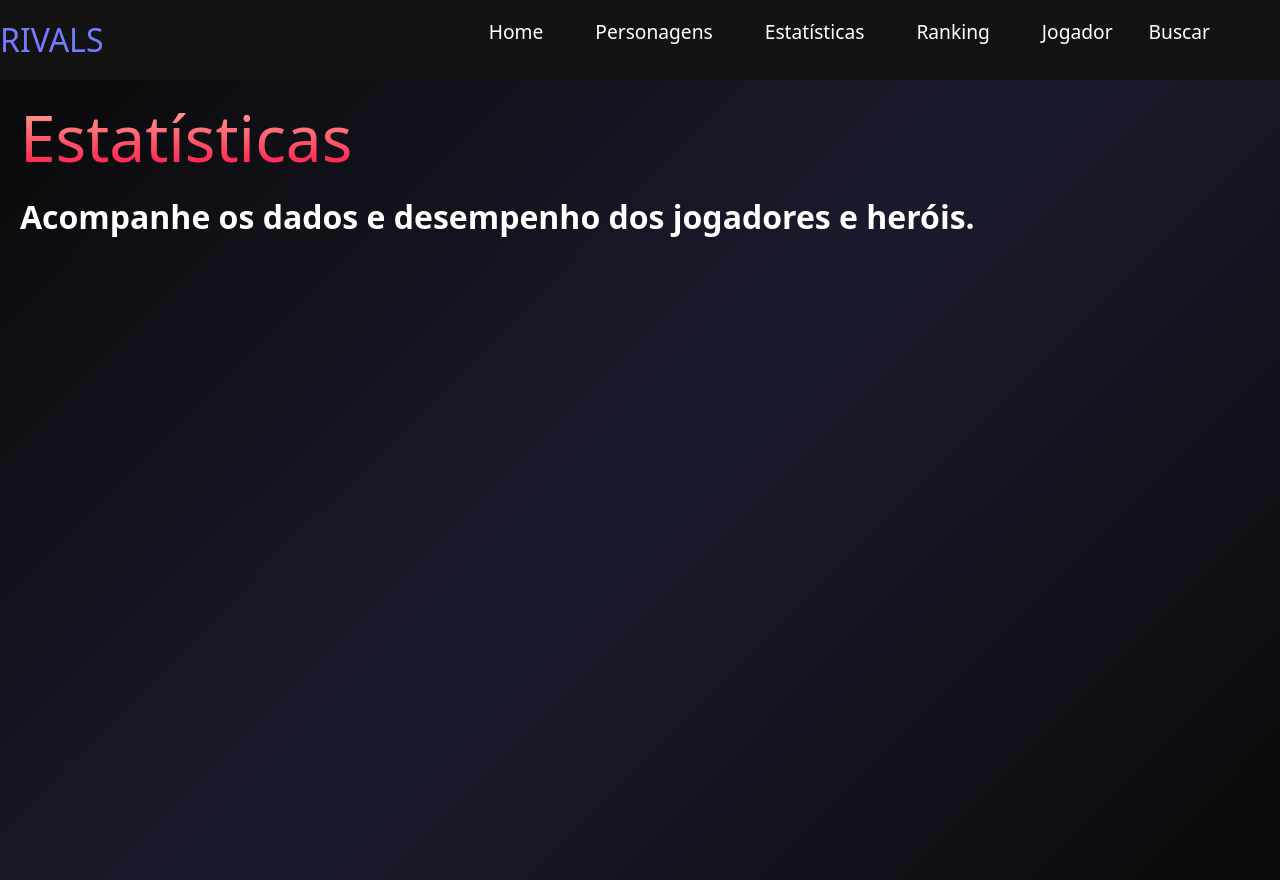
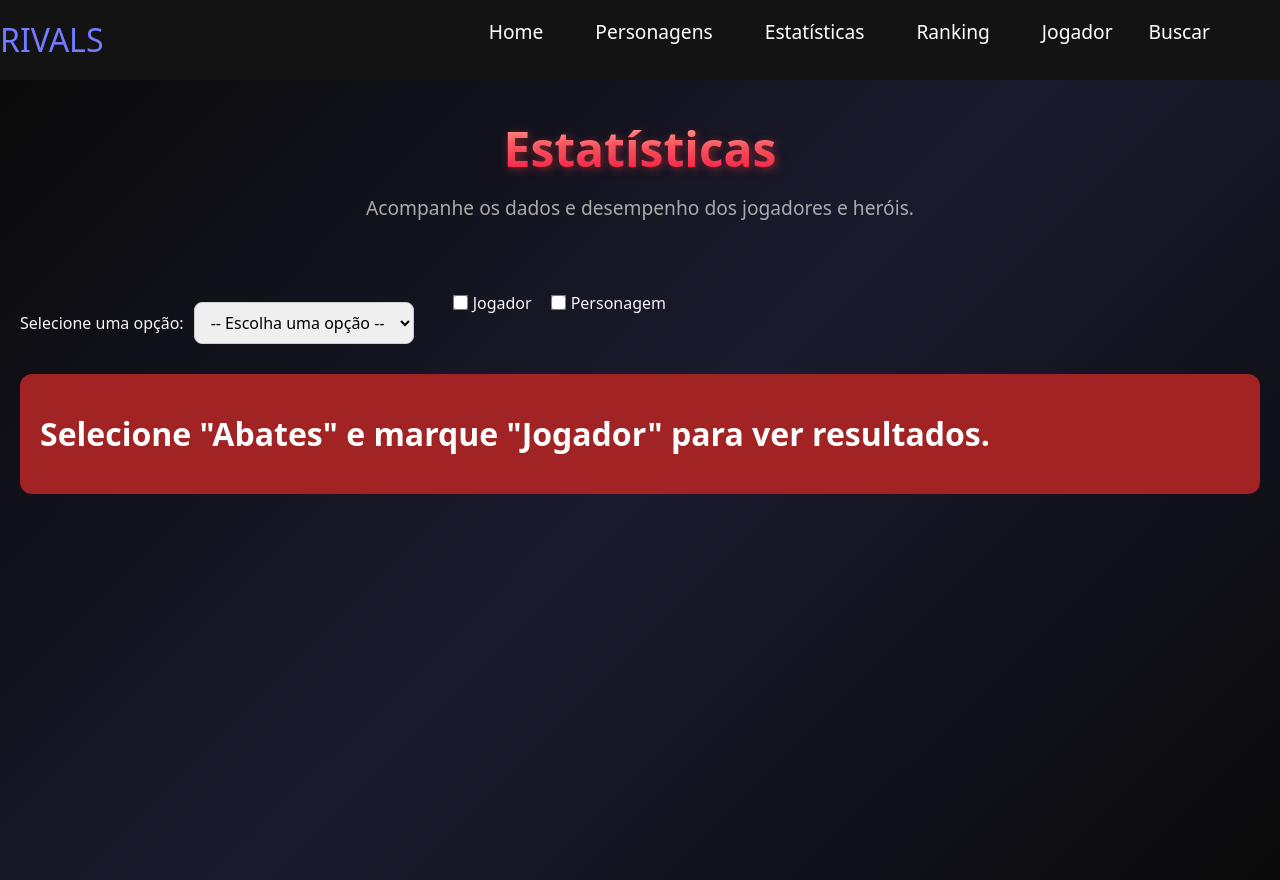
Before and after one commit to arnaldo212/Marvel-Rivals-Wiki, a React (Vite) app: page /estatisticas in a window 1280 px wide. Built offline with nearby package versions, Linux system fonts and the light colour scheme.

Commit message:
Abates jogador feito

```diff
--- a/package.json
+++ b/package.json
@@ -27,6 +27,6 @@
     "eslint-plugin-react-hooks": "^5.2.0",
     "eslint-plugin-react-refresh": "^0.4.22",
     "globals": "^16.4.0",
-    "vite": "^7.1.7"
+    "vite": "^7.2.2"
   }
 }
--- a/src/pages/Estatisticas.jsx
+++ b/src/pages/Estatisticas.jsx
@@ -1,12 +1,159 @@
-import React from "react";
+import React, { useState, useEffect } from "react";
 import styles from "./Estatisticas.module.css";
 
 export default function Estatisticas() {
+  const [opcaoSelecionada, setOpcaoSelecionada] = useState("");
+  const [mostrarJogador, setMostrarJogador] = useState(false);
+  const [mostrarPersonagem, setMostrarPersonagem] = useState(false);
+  const [dados, setDados] = useState([]);
+  const [loading, setLoading] = useState(false);
+  const [erro, setErro] = useState(null);
+
+  const opcoes = ["Partidas Jogadas", "Abates", "Vitorias"];
+
+  const handleBusca = async () => {
+    if (opcaoSelecionada === "Abates"){ // só faz a busca para "Abates"
+      let url = null;
+      if (mostrarJogador) {
+        url = "https://api-marvel-rivals.onrender.com/rank/statistics";
+      } else if (mostrarPersonagem) {
+        // FAZER BUSCA DE PERSONAGENS COM MAIS ABATES NO TOTAL NA API
+        url = "https://api-marvel-rivals.onrender.com/rank/statistics/magik";
+      } else {
+        setDados([]);
+        return;
+      }
+
+      try {
+        setLoading(true);
+        setErro(null);
+        setDados([]);
+
+        const resp = await fetch(url);
+        if (!resp.ok) throw new Error("Erro ao buscar estatísticas.");
+
+        const data = await resp.json();
+        setDados(data);
+      } catch (err) {
+        console.error("Erro na busca:", err);
+        setErro(err.message);
+      } finally {
+        setLoading(false);
+      }
+    }
+  };
+  //if(opcaoSelecionada === "")
+
+  useEffect(() => {
+    handleBusca();
+  }, [opcaoSelecionada, mostrarJogador]);
+
   return (
     <div className={styles.page_container}>
       <div className={styles.page_content}>
-        <h1>Estatísticas</h1>
-        <p>Acompanhe os dados e desempenho dos jogadores e heróis.</p>
+        <header className={styles.header}>
+          <h1>Estatísticas</h1>
+          <p>Acompanhe os dados e desempenho dos jogadores e heróis.</p>
+        </header>
+
+        {/* Filtros */}
+        <div className={styles.filtros}>
+          <div className={styles.dropdown_container}>
+            <label htmlFor="estatisticasSelect">Selecione uma opção:</label>
+            <select
+              id="estatisticasSelect"
+              value={opcaoSelecionada}
+              onChange={(e) => setOpcaoSelecionada(e.target.value)}
+              className={styles.dropdown}
+            >
+              <option value="">-- Escolha uma opção --</option>
+              {opcoes.map((opcao) => (
+                <option key={opcao} value={opcao}>
+                  {opcao}
+                </option>
+              ))}
+            </select>
+          </div>
+
+          <div className={styles.checkbox_container}>
+            <label className={styles.checkbox_label}>
+              <input
+                type="checkbox"
+                checked={mostrarJogador}
+                onChange={() => setMostrarJogador(!mostrarJogador)}
+              />
+              Jogador
+            </label>
+
+            <label className={styles.checkbox_label}>
+              <input
+                type="checkbox"
+                checked={mostrarPersonagem}
+                onChange={() => setMostrarPersonagem(!mostrarPersonagem)}
+              />
+              Personagem
+            </label>
+          </div>
+        </div>
+
+        {/* Resultado */}
+        <div className={styles.resultado}>
+          {loading && <p>Carregando dados...</p>}
+          {erro && <p style={{ color: "red" }}> {erro}</p>}
+
+          {!loading && dados.length > 0 && (
+            <table className={styles.tabela}>
+              <thead>
+                <tr>
+                  <th>ID</th>
+                  <th>Nome do Jogador</th>
+                  <th>Partidas</th>
+                  <th>Abates</th>
+                </tr>
+              </thead>
+              <tbody>
+                {dados.map((jogador) => (
+                  <tr key={jogador.id_jogador}>
+                    <td>{jogador.id_jogador}</td>
+                    <td>{jogador.nome_jogador}</td>
+                    <td>{jogador.partidas_jogadas}</td>
+                    <td>{jogador.total_abates}</td>
+                  </tr>
+                ))}
+              </tbody>
+            </table>
+          )}
+
+          {/* tabela de personagens */}
+          {!loading && dados.length > 0 && mostrarPersonagem && (
+            <table className={styles.tabela}>
+              <thead>
+                <tr>
+                  <th>ID</th>
+                  <th>Nome do Personagem</th>
+                  <th>Total Abates</th>
+                  <th>Partidas</th>
+                  <th>Jogadores únicos</th>
+                </tr>
+              </thead>
+              <tbody>
+                {dados.map((p) => (
+                  <tr key={p.id_personagem || p.nome_personagem}>
+                    <td>{p.id_personagem || "-"}</td>
+                    <td>{p.nome_personagem}</td>
+                    <td>{p.total_abates}</td>
+                    <td>{p.partidas_jogadas || "-"}</td>
+                    <td>{p.jogadores_unicos || "-"}</td>
+                  </tr>
+                ))}
+              </tbody>
+            </table>
+          )}
+
+          {!loading && !erro && dados.length === 0 && (
+            <p>Selecione "Abates" e marque "Jogador" para ver resultados.</p>
+          )}
+        </div>
       </div>
     </div>
   );
--- a/src/pages/Estatisticas.module.css
+++ b/src/pages/Estatisticas.module.css
@@ -54,3 +54,75 @@
     color: #aaa;
     font-weight: 400;
 }
+
+.dropdown_container {
+  margin-top: 40px;
+  color:#f6f6f6
+}
+
+.dropdown {
+  margin-left: 10px;
+  padding: 8px 12px;
+  font-size: 16px;
+  border-radius: 8px;
+  border: 1px solid #ccc;
+  outline: none;
+  transition: 0.2s;
+}
+
+.dropdown:hover {
+  border-color: #f30000;
+}
+
+.resultado {
+  margin-top: 30px;
+  background-color: #a12323;
+  padding: 20px;
+  border-radius: 12px;
+}
+
+/* Checkboxes */
+.checkbox_container {
+  display: flex;
+  gap: 20px;
+  color:#f6f6f6;
+  align-items: center;
+}
+
+.checkbox_label {
+  font-size: 16px;
+  cursor: pointer;
+}
+
+.checkbox_label input {
+  margin-right: 6px;
+  transform: scale(1.2);
+  cursor: pointer;
+}
+
+.filtros {
+  display: flex;
+  justify-content: left; /* centraliza horizontalmente */
+  align-items: center;      /* alinha verticalmente */
+  gap: 40px;                /* espaçamento entre eles */
+  flex-wrap: wrap;          /* quebra linha em telas pequenas */
+  margin-top: 40px;
+}
+
+.tabela {
+  width: 100%;
+  margin-top: 20px;
+  border-collapse: collapse;
+  color: #fff;
+}
+
+.tabela th, .tabela td {
+  border: 1px solid #444;
+  padding: 10px;
+  text-align: center;
+}
+
+.tabela th {
+  background-color: #222;
+  color: #ffb199;
+}
```
Also changed, not shown: log.txt (added), 1 other file (tests, documents, lock files or other folders).
